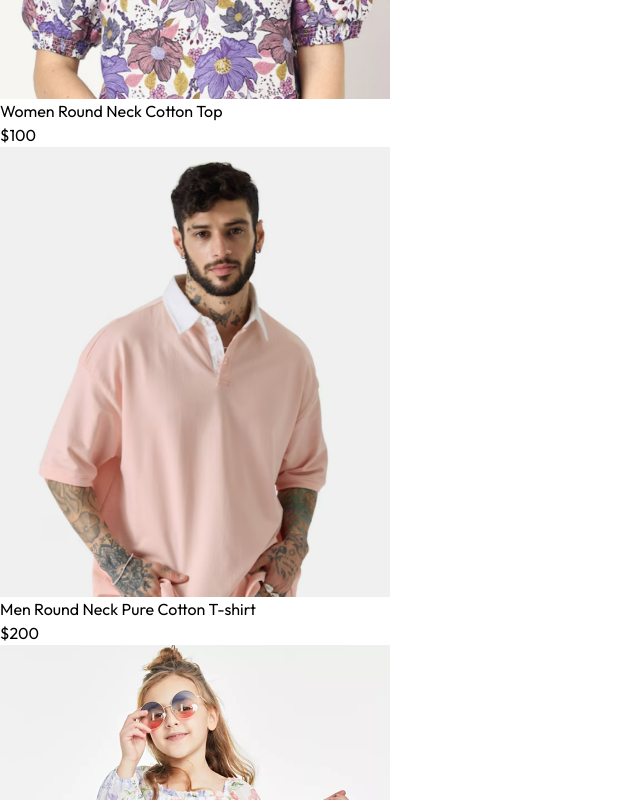
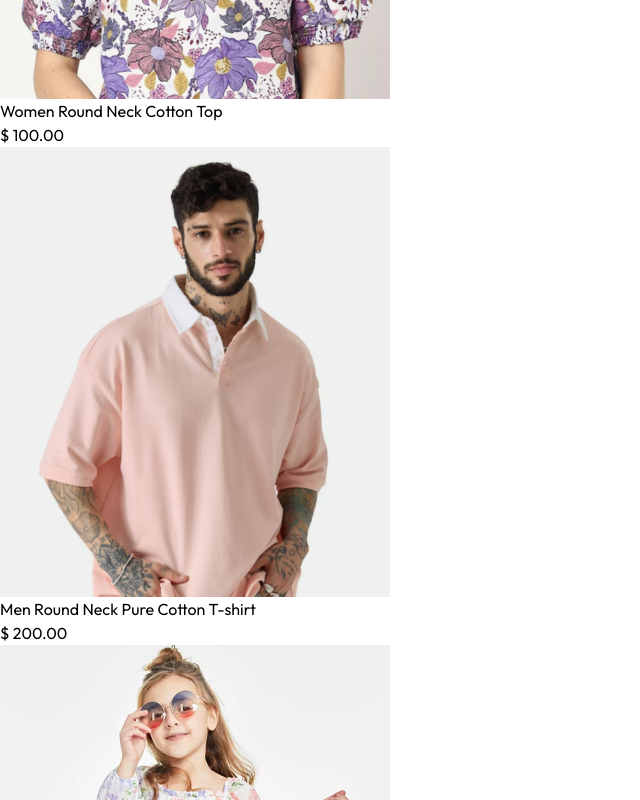
Before and after one commit to talha7k/mern-ecommerce, a React (Vite) app: page / in a window 1280 px wide. Shown: the part 2140-2940 px from the top of the page, without its empty margins (0-640 px from the left). Built offline with nearby package versions, Linux system fonts and the light colour scheme.

Commit message:
modified the product item component

```diff
--- a/src/components/ProductItem.jsx
+++ b/src/components/ProductItem.jsx
@@ -12,7 +12,9 @@ const ProductItem = ({id, image, name, price}) => {
         <img className='transition ease-in-out hover:scale-110' src={image[0]} alt="Product" />
       </div>
       <p className='pt-3 pb-1 text-sm'>{name}</p>
-      <p className='text-sm font-medium'>{currency}{price}</p>
+      <p className='text-sm font-medium'>
+        {currency}&nbsp;{price.toLocaleString(undefined, { minimumFractionDigits: 2, maximumFractionDigits: 2 })}
+      </p>
     </Link>
   )
 }
```
